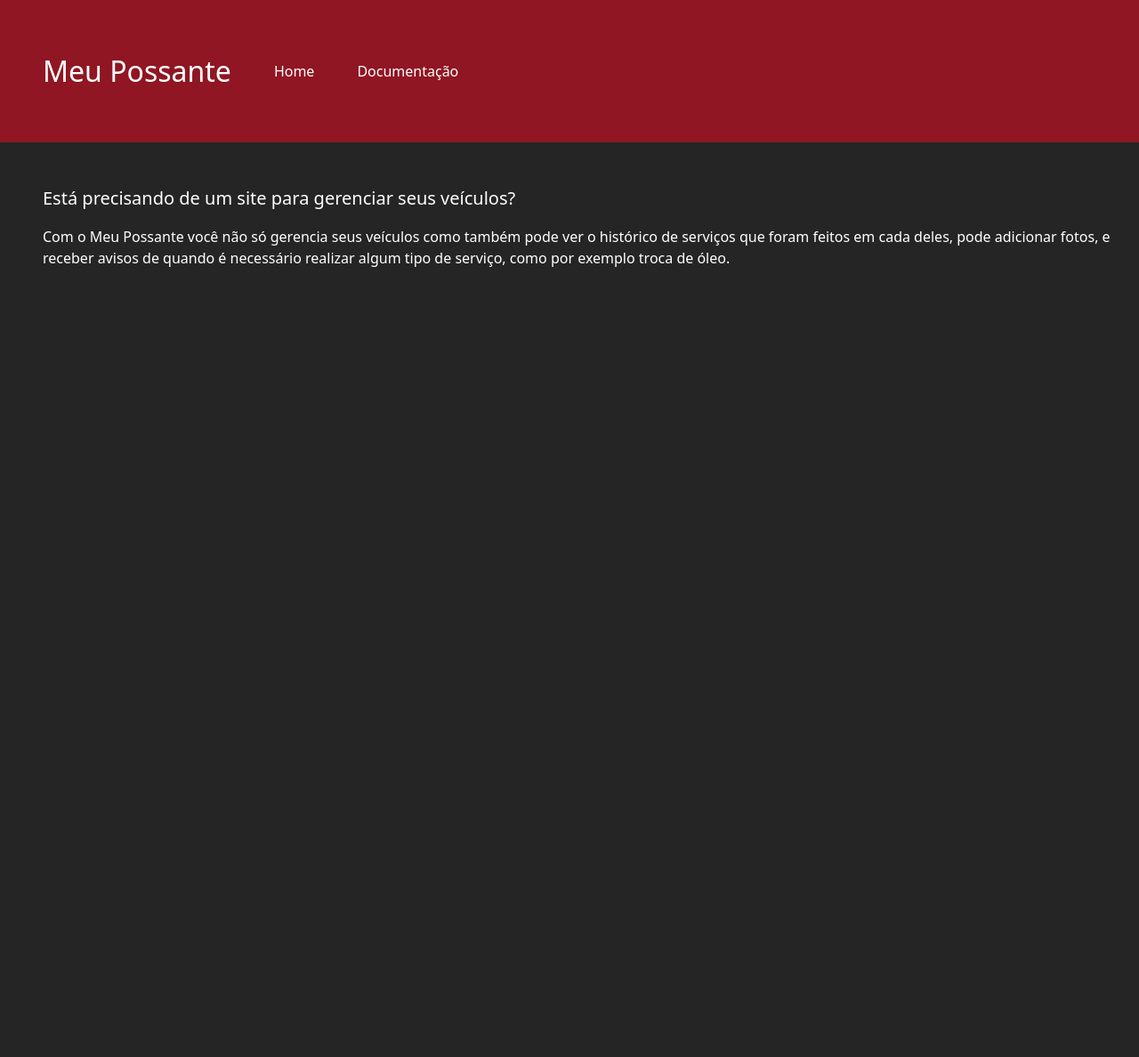
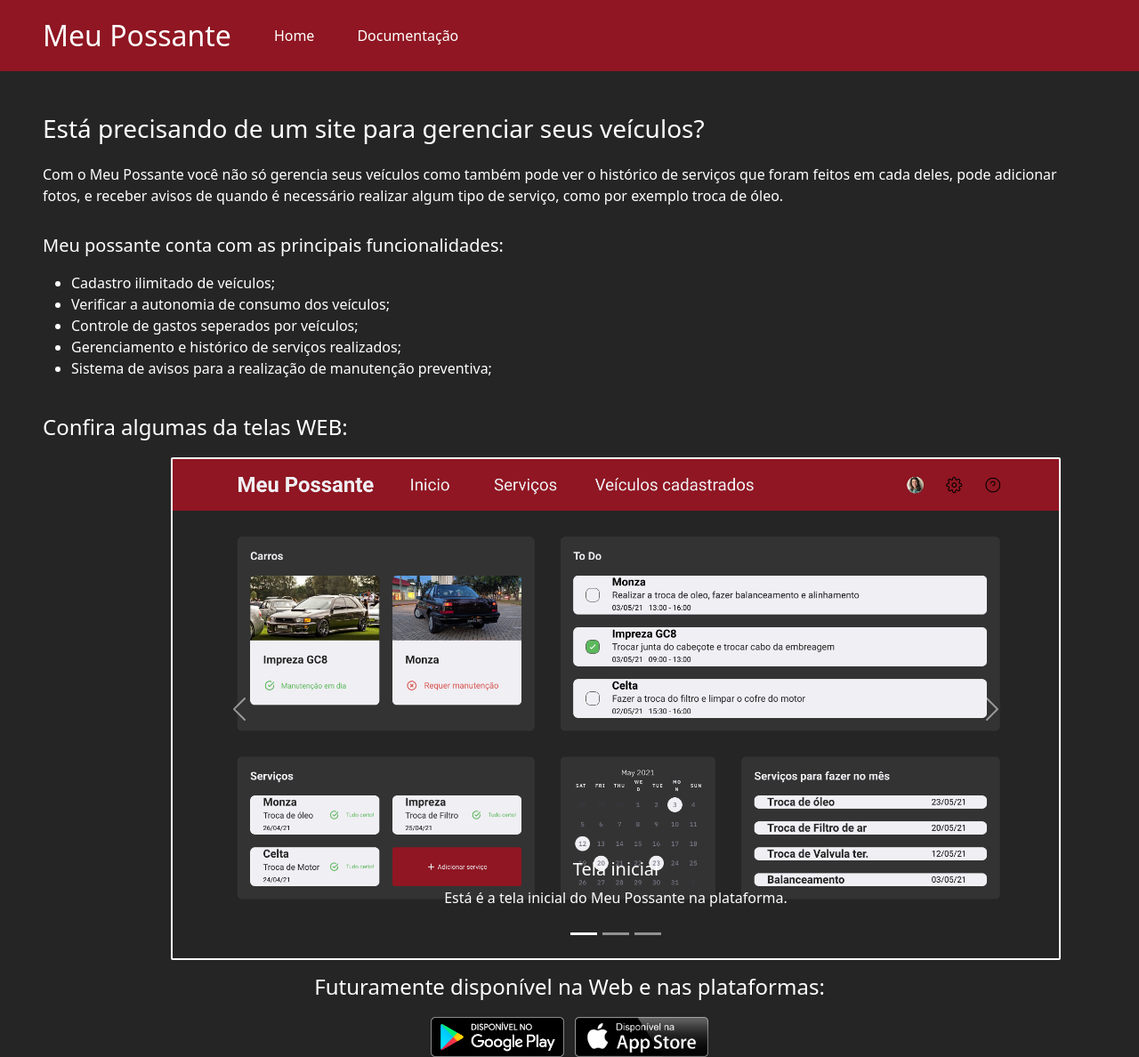
Before and after one commit to ElisangelaWendt/Merchandising, a Django app: page / in a window 1280 px wide. Shown: the whole page at 89% size. Before the commit the page ends 300 px from the top, so only its background shows below. Run offline with Django 3.2, Linux system fonts and the light colour scheme.

Commit message:
Realizado modificações na página inicial

```diff
--- a/documentacao/templates/documentacao/index.html
+++ b/documentacao/templates/documentacao/index.html
@@ -7,11 +7,6 @@
 </head>
 {%block 'conteudo'%}
 <body style="background-color: #252525;">
-<div style="background-color: #8F1622; width: 100%; height: 10rem; color: #ffffff; display: flex; flex-direction: row; align-items: center;">
-    <a style="padding-left:3rem; padding-right:3rem;text-decoration: none;color:#ffffff; font-size:200%" href="/">Meu Possante</a>
-    <a style="text-decoration: none; color:#ffffff;padding-right:3rem;" aria-current="page" href="/">Home</a>
-    <a style="text-decoration: none; color:#ffffff" aria-current="page" href="/documentacao">Documentação</a>
-</div>
 <div style="color:#ffffff; padding-left:3rem; padding-top: 3rem;">
     <a href="https://docs.google.com/document/d/1B5Aww8mVYb10FBRaZJSsZHMkPfyjTiiJXtCKOnFnxcU">Visualize a documentação do projeto no Google Docs</a>
     <p>Diagramas utilizados no desenvolvimento do projeto:</p>
--- a/home/templates/home/index.html
+++ b/home/templates/home/index.html
@@ -2,20 +2,77 @@
 <html lang="en">
 <head>
     {%extends 'base.html'%}
+    {%load static%}
     {%block 'titulo'%}Meu Possante{%endblock%}
 </head>
 {%block 'conteudo'%}
 <body style="background-color: #252525;">
-<div style="background-color: #8F1622; width: 100%; height: 10rem; color: #ffffff; display: flex; flex-direction: row; align-items: center;">
-    <a style="padding-left:3rem; padding-right:3rem;text-decoration: none;color:#ffffff; font-size:200%" href="/">Meu Possante</a>
-    <a style="text-decoration: none; color:#ffffff;padding-right:3rem;" aria-current="page" href="/">Home</a>
-    <a style="text-decoration: none; color:#ffffff" aria-current="page" href="/documentacao">Documentação</a>
-</div>
-<div style="color:#ffffff; padding-left:3rem; padding-top: 3rem">
-    <p style="font-size:125%">Está precisando de um site para gerenciar seus veículos?</p>
-    <p>Com o Meu Possante você não só gerencia seus veículos como também pode ver o histórico de serviços que foram feitos em cada deles, pode adicionar fotos,
+<div style="color:#ffffff; padding-left:3rem; padding-top: 3rem; padding-right:3rem;">
+    <h3 style="padding-bottom: 0.5em;">Está precisando de um site para gerenciar seus veículos?</h3>
+    <p style="padding-bottom: 1em;">Com o Meu Possante você não só gerencia seus veículos como também pode ver o
+        histórico de serviços que foram feitos em cada deles, pode adicionar fotos,
         e receber avisos de quando é necessário realizar algum tipo de serviço, como por exemplo troca de óleo.
     </p>
+    <h5 style="padding-bottom: 0.5em;">Meu possante conta com as principais funcionalidades: </h5>
+    <ul>
+        <li>Cadastro ilimitado de veículos;</li>
+        <li>Verificar a autonomia de consumo dos veículos;</li>
+        <li>Controle de gastos seperados por veículos;</li>
+        <li>Gerenciamento e histórico de serviços realizados;</li>
+        <li>Sistema de avisos para a realização de manutenção preventiva;</li>
+    </ul>
+    <h4 style="padding-top: 1em; padding-bottom: 0.5em;">Confira algumas da telas WEB:</h4>
+    <div style="margin-left: 9em">
+    <div id="carouselExampleCaptions" class="carousel slide" data-bs-ride="carousel" style="width: 1000px;border: solid 2px white; border-radius: 2px">
+        <div class="carousel-indicators">
+            <button type="button" data-bs-target="#carouselExampleCaptions" data-bs-slide-to="0" class="active"
+                    aria-current="true" aria-label="Slide 1"></button>
+            <button type="button" data-bs-target="#carouselExampleCaptions" data-bs-slide-to="1"
+                    aria-label="Slide 2"></button>
+            <button type="button" data-bs-target="#carouselExampleCaptions" data-bs-slide-to="2"
+                    aria-label="Slide 3"></button>
+        </div>
+        <div class="carousel-inner">
+            <div class="carousel-item active">
+                <img src="{%static 'media/home.png'%}" class="d-block w-100" alt="...">
+                <div class="carousel-caption d-none d-md-block">
+                    <h5>Tela inicial</h5>
+                    <p>Está é a tela inicial do Meu Possante na plataforma.</p>
+                </div>
+            </div>
+            <div class="carousel-item">
+                <img src="{%static 'media/telaInfo.png'%}" class="d-block w-100" alt="...">
+                <div class="carousel-caption d-none d-md-block">
+                    <h5>Tela de informações dos veículos</h5>
+                    <p>Nesta tela é possível visualizar todas as informações de um determinado veículo.</p>
+                </div>
+            </div>
+            <div class="carousel-item">
+                <img src="{%static 'media/servicos.png'%}" class="d-block w-100" alt="...">
+                <div class="carousel-caption d-none d-md-block">
+                    <h5>Tela de serviços</h5>
+                    <p>Aqui é possível visualizar todos os serviços realizados em determinado veículo.</p>
+                </div>
+            </div>
+        </div>
+        <button class="carousel-control-prev" type="button" data-bs-target="#carouselExampleCaptions"
+                data-bs-slide="prev">
+            <span class="carousel-control-prev-icon" aria-hidden="true"></span>
+            <span class="visually-hidden">Previous</span>
+        </button>
+        <button class="carousel-control-next" type="button" data-bs-target="#carouselExampleCaptions"
+                data-bs-slide="next">
+            <span class="carousel-control-next-icon" aria-hidden="true"></span>
+            <span class="visually-hidden">Next</span>
+        </button>
+    </div>
+        </div>
+</div>
+<div class="text-center" style="color: #ffffff; padding-top: 1rem;">
+    <h4 style="padding-bottom: 0.5em;">Futuramente disponível na Web e nas plataformas:</h4>
+    <img style="width: 150px; margin-right: 0.5em" src="{%static 'media/googlePLay.png'%}"
+         alt="Disponível na google play">
+    <img style="width: 150px;" src="{%static 'media/appStore.png'%}" alt="Disponível na app store">
 </div>
 </body>
 {%endblock%}
--- a/paginas/base.html
+++ b/paginas/base.html
@@ -1,19 +1,26 @@
 <!doctype html>
 <html lang="en">
-    <head>
-        <!-- Required meta tags -->
-        <meta charset="utf-8">
-      <meta name="viewport" content="width=device-width, initial-scale=1">
+<head>
+    <!-- Required meta tags -->
+    <meta charset="utf-8">
+    <meta name="viewport" content="width=device-width, initial-scale=1">
 
-        <!-- Bootstrap CSS -->
-    <link href="https://cdn.jsdelivr.net/npm/bootstrap@5.1.1/dist/css/bootstrap.min.css" rel="stylesheet" integrity="sha384-F3w7mX95PdgyTmZZMECAngseQB83DfGTowi0iMjiWaeVhAn4FJkqJByhZMI3AhiU" crossorigin="anonymous">
-    <link rel="stylesheet" href="./index.css" />
+    <!-- Bootstrap CSS -->
+    <link href="https://cdn.jsdelivr.net/npm/bootstrap@5.1.3/dist/css/bootstrap.min.css" rel="stylesheet"
+          integrity="sha384-1BmE4kWBq78iYhFldvKuhfTAU6auU8tT94WrHftjDbrCEXSU1oBoqyl2QvZ6jIW3" crossorigin="anonymous">
     <title>{%block 'titulo'%}{%endblock%}</title>
 </head>
 
 <body>
+<div style="background-color: #8F1622; width: 100%; height: 5rem; color: #ffffff; display: flex; flex-direction: row; align-items: center;">
+    <a style="padding-left:3rem; padding-right:3rem;text-decoration: none;color:#ffffff; font-size:200%" href="/">Meu Possante</a>
+    <a style="text-decoration: none; color:#ffffff;padding-right:3rem;" aria-current="page" href="/">Home</a>
+    <a style="text-decoration: none; color:#ffffff" aria-current="page" href="/documentacao">Documentação</a>
+</div>
 {%block 'conteudo'%}{%endblock%}
 
-<script src="https://cdn.jsdelivr.net/npm/bootstrap@5.1.1/dist/js/bootstrap.bundle.min.js" integrity="sha384-/bQdsTh/da6pkI1MST/rWKFNjaCP5gBSY4sEBT38Q/9RBh9AH40zEOg7Hlq2THRZ" crossorigin="anonymous"></script>
+<script src="https://cdn.jsdelivr.net/npm/bootstrap@5.1.3/dist/js/bootstrap.bundle.min.js"
+        integrity="sha384-ka7Sk0Gln4gmtz2MlQnikT1wXgYsOg+OMhuP+IlRH9sENBO0LRn5q+8nbTov4+1p"
+        crossorigin="anonymous"></script>
 </body>
 </html>
```
Also changed, not shown: assets/static/media/Home.png (added), assets/static/media/appStore.png (added), assets/static/media/googlePlay.png (added), assets/static/media/servicos.png (added), assets/static/media/telaInfo.png (added).
